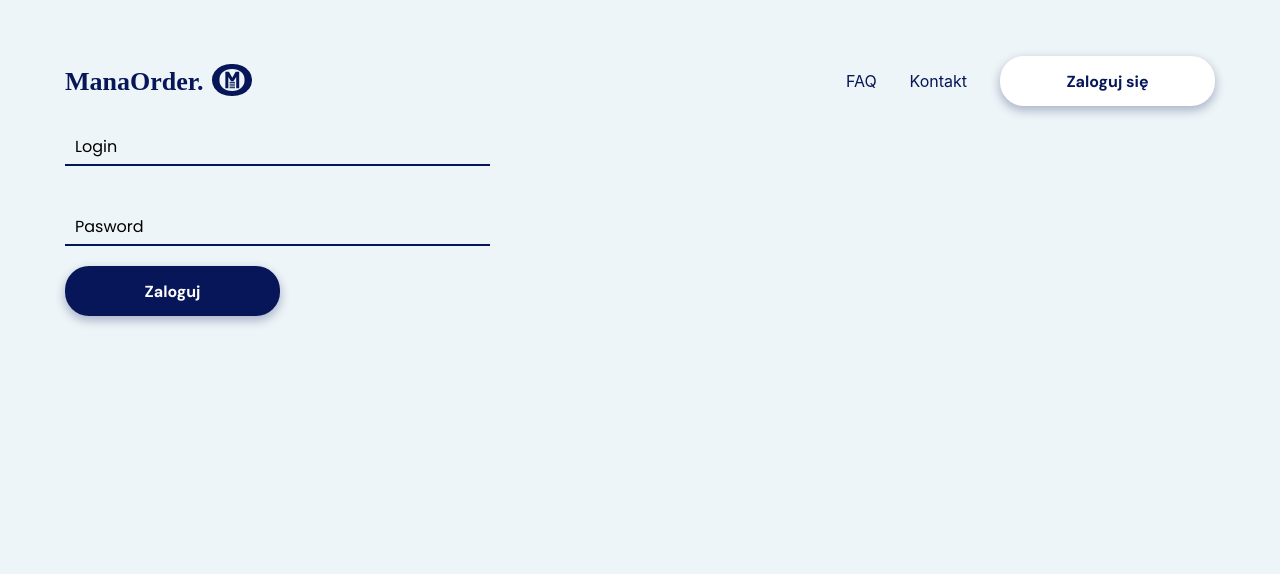
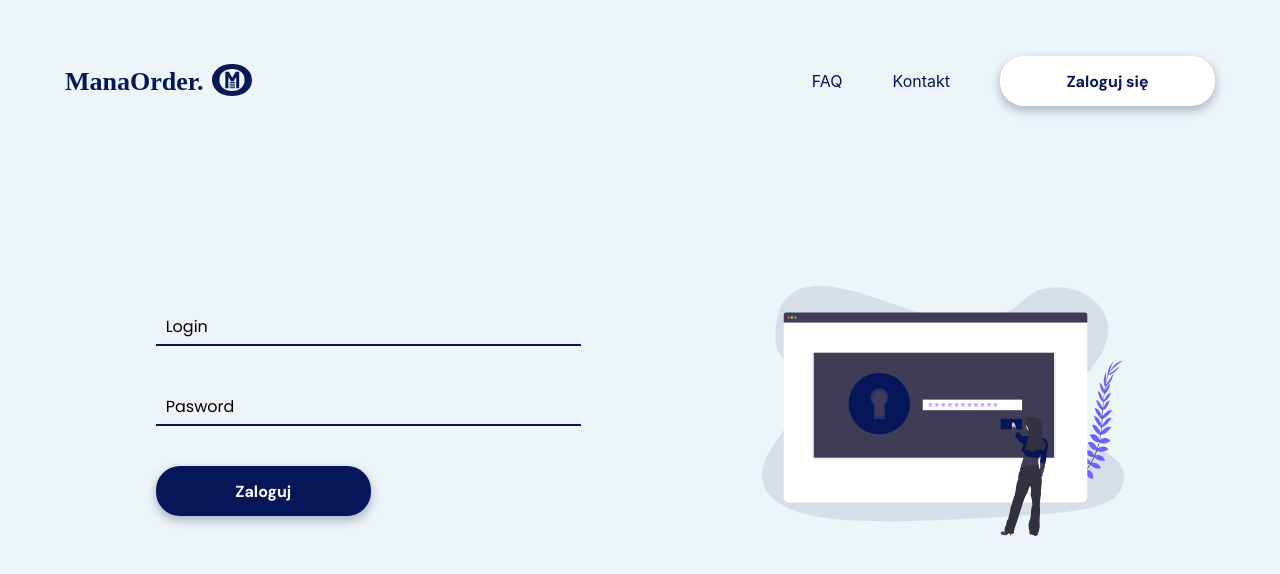
Before and after one commit to KamilBorowski1995/ManaOrder, a React (Create React App) app: page /login in a window 1280 px wide. Shown: the top 574 px of the page. Built offline with nearby package versions, Linux system fonts and the light colour scheme.

Commit message:
add protected route and redirect logged

```diff
--- a/src/App.css
+++ /dev/null
@@ -1,38 +0,0 @@
-.App {
-  text-align: center;
-}
-
-.App-logo {
-  height: 40vmin;
-  pointer-events: none;
-}
-
-@media (prefers-reduced-motion: no-preference) {
-  .App-logo {
-    animation: App-logo-spin infinite 20s linear;
-  }
-}
-
-.App-header {
-  background-color: #282c34;
-  min-height: 100vh;
-  display: flex;
-  flex-direction: column;
-  align-items: center;
-  justify-content: center;
-  font-size: calc(10px + 2vmin);
-  color: white;
-}
-
-.App-link {
-  color: #61dafb;
-}
-
-@keyframes App-logo-spin {
-  from {
-    transform: rotate(0deg);
-  }
-  to {
-    transform: rotate(360deg);
-  }
-}
--- a/src/App.js
+++ b/src/App.js
@@ -1,11 +1,13 @@
-import "./App.css";
+import React from "react";
 import styled from "styled-components";
 import { BrowserRouter, Route } from "react-router-dom";
 
 import { theme } from "./theme/mainTheme";
 
-import HomePage from "./pages/HomePage";
+import AppPage from "./pages/AppPage/AppPage";
 import LoginPage from "./pages/LoginPage";
+
+import ProtectedRoute from "./AuthComponent/protected.route";
 
 const Wrapper = styled.div`
   width: 100vw;
@@ -17,7 +19,7 @@ function App() {
   return (
     <BrowserRouter>
       <Wrapper>
-        <Route exact path="/" component={HomePage} />
+        <ProtectedRoute exact path="/" component={AppPage} />
         <Route exact path="/login" component={LoginPage} />
       </Wrapper>
     </BrowserRouter>
--- /dev/null
+++ b/src/AuthComponent/auth.js
@@ -0,0 +1,26 @@
+class Auth {
+  constructor() {
+    this.authenticated = false;
+  }
+
+  login(cb) {
+    this.authenticated = true;
+    sessionStorage.setItem("auth", true);
+    cb();
+  }
+
+  logout(cb) {
+    this.authenticated = false;
+    sessionStorage.setItem("auth", false);
+    cb();
+  }
+
+  isAuthenticated() {
+    if (sessionStorage.getItem("auth")) {
+      this.authenticated = true;
+    }
+    return this.authenticated;
+  }
+}
+
+export default new Auth();
--- /dev/null
+++ b/src/AuthComponent/protected.route.js
@@ -0,0 +1,21 @@
+import React from "react";
+import { Route } from "react-router-dom";
+import auth from "./auth";
+import HomePage from "../pages/HomePage";
+
+const ProtectedRoute = ({ component: Component, ...rest }) => {
+  return (
+    <Route
+      {...rest}
+      render={(props) => {
+        if (auth.isAuthenticated()) {
+          return <Component {...props} />;
+        } else {
+          return <HomePage {...props} />;
+        }
+      }}
+    />
+  );
+};
+
+export default ProtectedRoute;
--- a/src/components/organism/Form/Form.js
+++ b/src/components/organism/Form/Form.js
@@ -1,22 +1,32 @@
 import React from "react";
+import { useHistory } from "react-router-dom";
+import styled from "styled-components";
 
 import Input from "../../atoms/Input/Input";
 import Button from "../../atoms/Button/Button";
 
+import auth from "../../../AuthComponent/auth";
+
+const StyledButtonWrapper = styled.div`
+  padding-top: 20px;
+`;
+
 const Form = () => {
+  const history = useHistory();
   const handleSubmit = (e) => {
     e.preventDefault();
-
-    console.log("Wysyłam");
+    auth.login(() => history.push("/"));
   };
 
   return (
     <form onSubmit={handleSubmit}>
       <Input type="text" value="Login" />
       <Input type="password" value="Pasword" />
-      <Button type="submit" primaryColor="true">
-        Zaloguj
-      </Button>
+      <StyledButtonWrapper>
+        <Button type="submit" primaryColor="true">
+          Zaloguj
+        </Button>
+      </StyledButtonWrapper>
     </form>
   );
 };
--- a/src/components/organism/NavBar/NavBar.js
+++ b/src/components/organism/NavBar/NavBar.js
@@ -9,11 +9,11 @@ import { theme } from "../../../theme/mainTheme";
 
 const NavBarWrapper = styled.div`
   display: grid;
-  grid-template-columns: 4fr 1fr 1fr;
+  grid-template-columns: 4fr 1fr;
 `;
 const NavWrapper = styled.nav`
   display: flex;
-  justify-content: space-evenly;
+  /* justify-content: space-evenly; */
   align-items: center;
 `;
 
@@ -21,7 +21,7 @@ const StyledLink = styled(Link)`
   color: ${theme.colors.primary};
   text-decoration: none;
   transition: 0.3s ease-in-out;
-
+  padding-right: 50px;
   :hover {
     opacity: 0.8;
   }
@@ -47,8 +47,8 @@ const NavBar = () => {
       <NavWrapper>
         <StyledLink to="/">FAQ</StyledLink>
         <StyledLink to="/">Kontakt</StyledLink>
+        <Button onClick={handleClick}>Zaloguj się</Button>{" "}
       </NavWrapper>
-      <Button onClick={handleClick}>Zaloguj się</Button>
     </NavBarWrapper>
   );
 };
--- /dev/null
+++ b/src/pages/AppPage/AppPage.js
@@ -0,0 +1,11 @@
+import React from "react";
+
+const AppPage = () => {
+  return (
+    <div>
+      <p>App Page</p>
+    </div>
+  );
+};
+
+export default AppPage;
--- a/src/pages/LoginPage/LoginPage.js
+++ b/src/pages/LoginPage/LoginPage.js
@@ -5,10 +5,26 @@ import MainTemplate from "../../templates/MainTemplate";
 
 import Form from "../../components/organism/Form";
 
+import Image2 from "../../components/assets/svg/Image2.svg";
+
+const Wrapper = styled.div`
+  display: flex;
+  justify-content: space-around;
+  margin-top: 180px;
+  grid-template-columns: 1fr 1fr;
+`;
+
+const StyledImage = styled.img`
+  height: 250px;
+`;
+
 const HomePage = () => {
   return (
     <MainTemplate>
-      <Form />
+      <Wrapper>
+        <Form />
+        <StyledImage src={Image2} alt="Girls login in page" />
+      </Wrapper>
     </MainTemplate>
   );
 };
```
Also changed, not shown: 1 other file (tests, documents, lock files or other folders).
